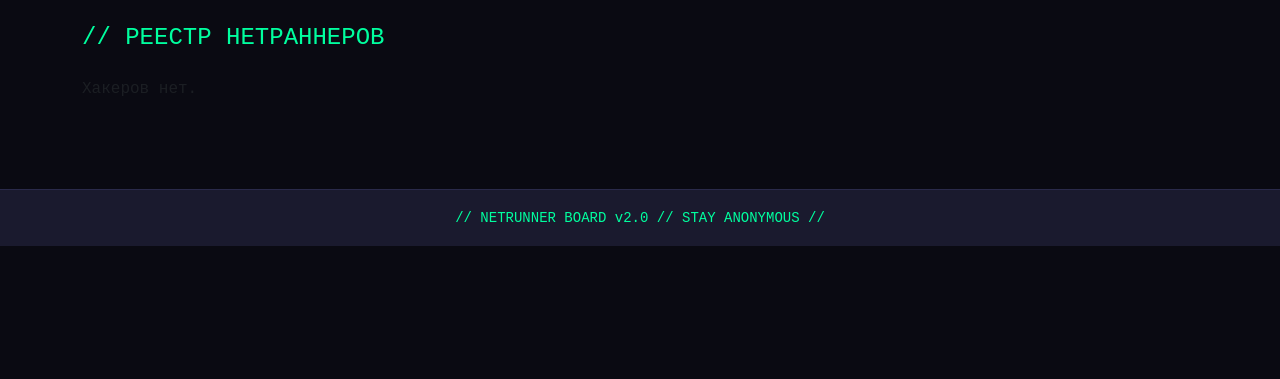
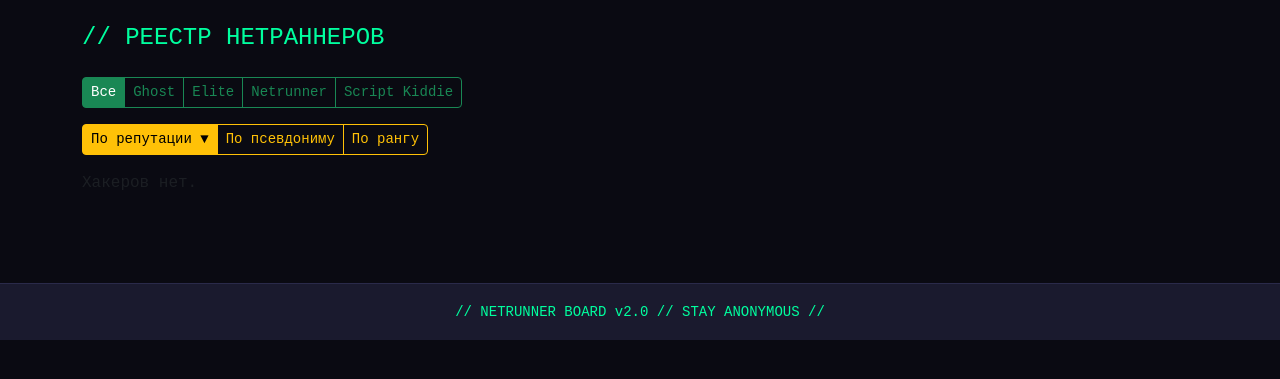
Before and after one commit to isip239-up2026/tenth_day, a Django app: page /hackers/ in a window 1280 px wide. Shown: the part 57-436 px from the top of the page. Run offline with Django 5.2, Linux system fonts and the light colour scheme; data that the repository does not hold is empty.

Commit message:
DetectiveTask9 finished

```diff
--- a/core/templates/core/hackers.html
+++ b/core/templates/core/hackers.html
@@ -4,6 +4,34 @@
 
 {% block content %}
 <h4 class="neon-text mb-4">// РЕЕСТР НЕТРАННЕРОВ</h4>
+
+
+<div class="mb-3">
+  <div class="btn-group btn-group-sm">
+    <a href="?{% if request.GET.sort %}sort={{ request.GET.sort }}{% endif %}"
+       class="btn {% if not request.GET.rank %}btn-success{% else %}btn-outline-success{% endif %}">Все</a>
+    <a href="?rank=ghost{% if request.GET.sort %}&sort={{ request.GET.sort }}{% endif %}"
+       class="btn {% if request.GET.rank == 'ghost' %}btn-success{% else %}btn-outline-success{% endif %}">Ghost</a>
+    <a href="?rank=elite{% if request.GET.sort %}&sort={{ request.GET.sort }}{% endif %}"
+       class="btn {% if request.GET.rank == 'elite' %}btn-success{% else %}btn-outline-success{% endif %}">Elite</a>
+    <a href="?rank=netrunner{% if request.GET.sort %}&sort={{ request.GET.sort }}{% endif %}"
+       class="btn {% if request.GET.rank == 'netrunner' %}btn-success{% else %}btn-outline-success{% endif %}">Netrunner</a>
+    <a href="?rank=script_kiddie{% if request.GET.sort %}&sort={{ request.GET.sort }}{% endif %}"
+       class="btn {% if request.GET.rank == 'script_kiddie' %}btn-success{% else %}btn-outline-success{% endif %}">Script Kiddie</a>
+  </div>
+</div>
+
+
+<div class="mb-3">
+  <div class="btn-group btn-group-sm">
+    <a href="?sort=-rep{% if request.GET.rank %}&rank={{ request.GET.rank }}{% endif %}"
+       class="btn {% if request.GET.sort == '-rep' or not request.GET.sort %}btn-warning{% else %}btn-outline-warning{% endif %}">По репутации ▼</a>
+    <a href="?sort=handle{% if request.GET.rank %}&rank={{ request.GET.rank }}{% endif %}"
+       class="btn {% if request.GET.sort == 'handle' %}btn-warning{% else %}btn-outline-warning{% endif %}">По псевдониму</a>
+    <a href="?sort=rank{% if request.GET.rank %}&rank={{ request.GET.rank }}{% endif %}"
+       class="btn {% if request.GET.sort == 'rank' %}btn-warning{% else %}btn-outline-warning{% endif %}">По рангу</a>
+  </div>
+</div>
 
 <div class="row row-cols-1 row-cols-md-3 g-4">
   {% for hacker in hackers %}
--- a/core/views.py
+++ b/core/views.py
@@ -26,7 +26,15 @@ def mission_detail(request, mission_id):
 
 
 def hackers(request):
+    rank = request.GET.get("rank")
+    sort = request.GET.get("sort", "-rep")
     hacker_list = Hacker.objects.select_related("corporation").all()
+
+    if rank:
+        hacker_list = hacker_list.filter(rank=rank)
+
+    hacker_list = hacker_list.order_by(sort)
+
     return render(request, "core/hackers.html", {"hackers": hacker_list})
 
 
```
